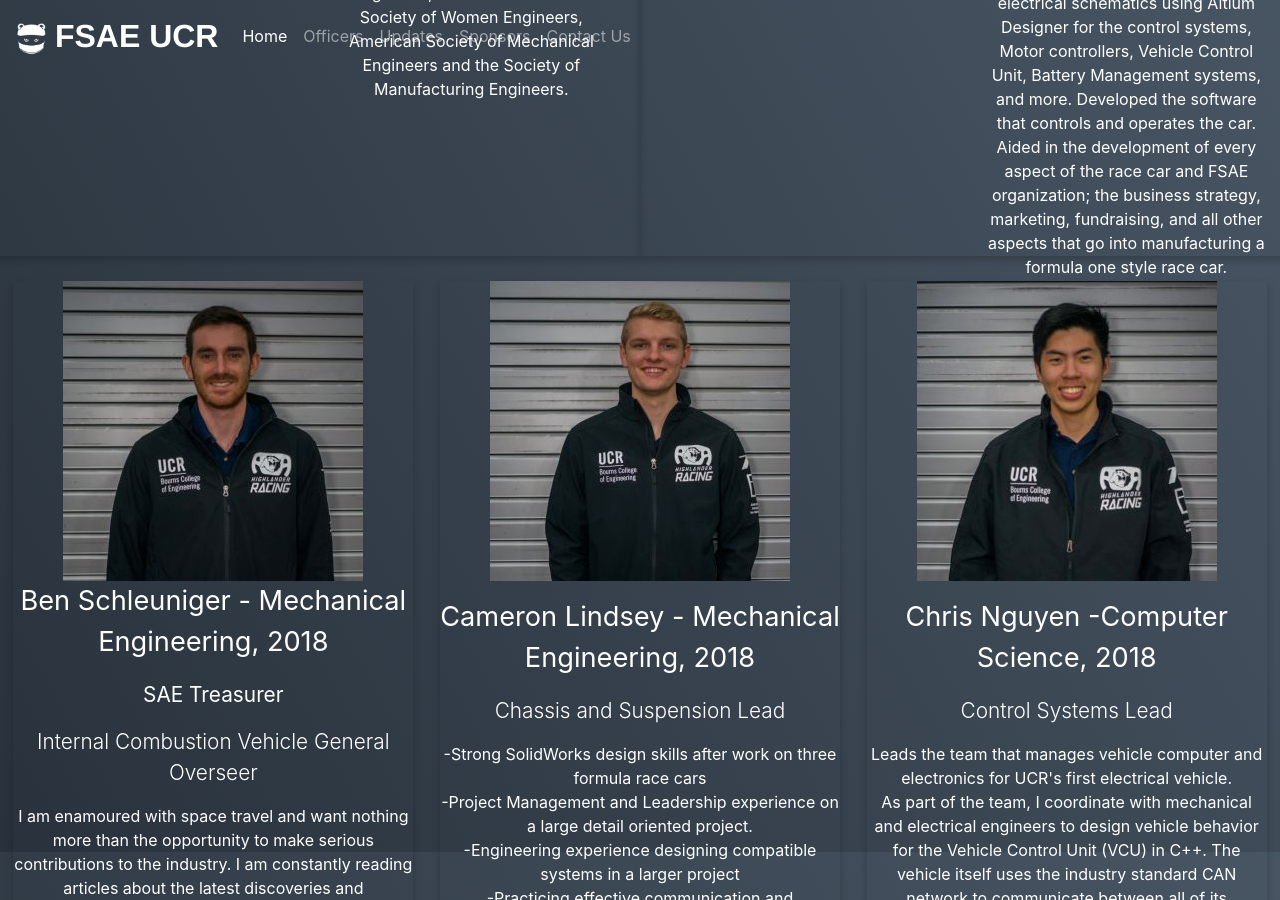
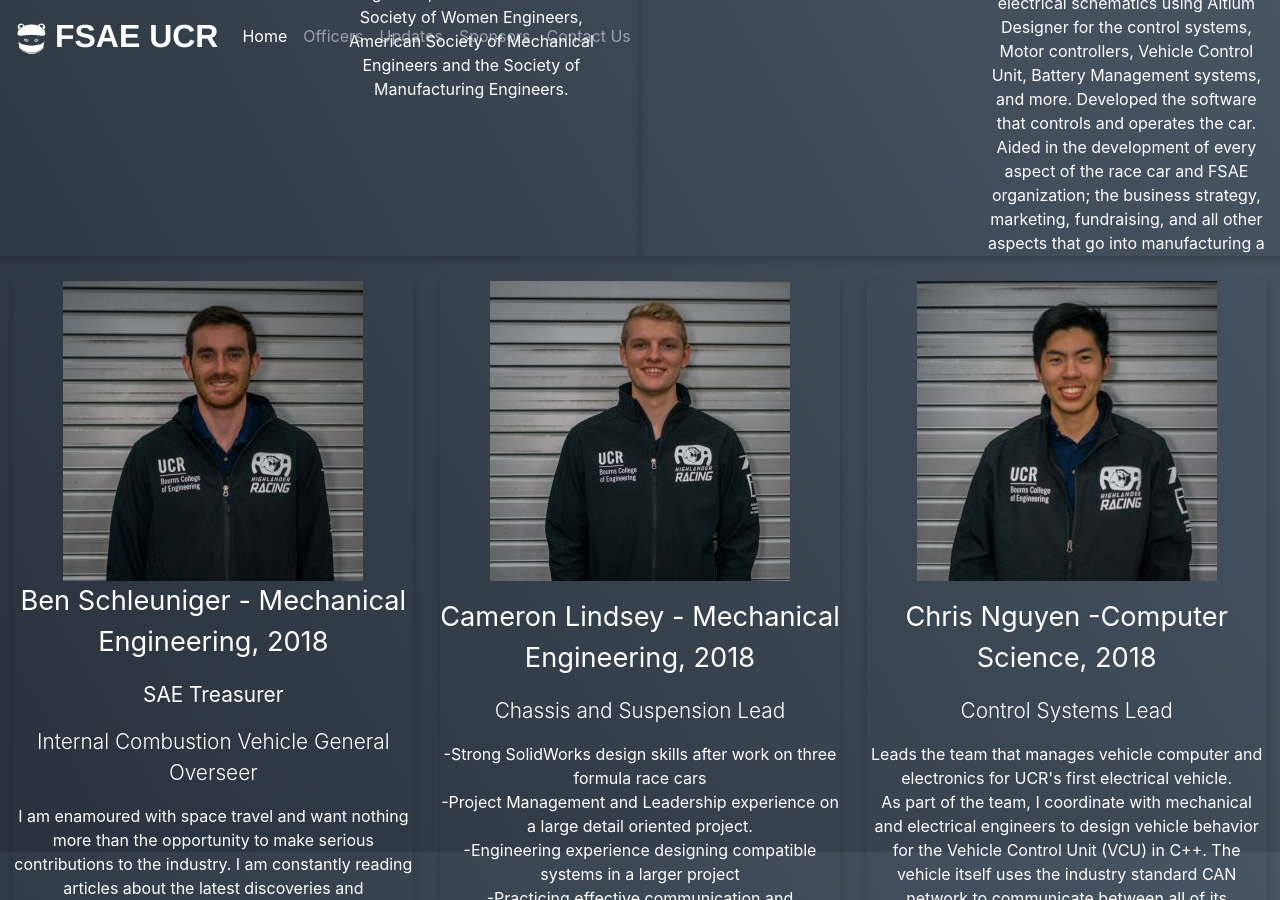
Before and after one commit to carlossantillana/SAEWebsite, a Jekyll site: the page built from html/officers.html, in a window 1280 px wide and 900 px high, scrolled down 948 px. Built offline with Jekyll 4.4.1, drawn with Linux system fonts in a browser that asks for light colours; nearby versions of some CDN libraries.

Commit message:
made template for new officers

```diff
--- a/css/officers.css
+++ b/css/officers.css
@@ -57,7 +57,8 @@ p.excerpt {
 	display: inline-block;
 	margin: 0 auto;
 	margin-bottom: 25px;
-
+	overflow-y: auto;
+	text-align: center;
 	height: 100%;
 	position: relative;
 
```
Also changed, not shown: html/officers.html (+33 -0 lines), assets/officers/Charlie_Macleod.png (added), assets/officers/Hayden_Karich.png (added), assets/officers/Ion_Basa.png (added), assets/officers/Monica_Hazeu.png (added), assets/officers/Paul.jpg (deleted).
